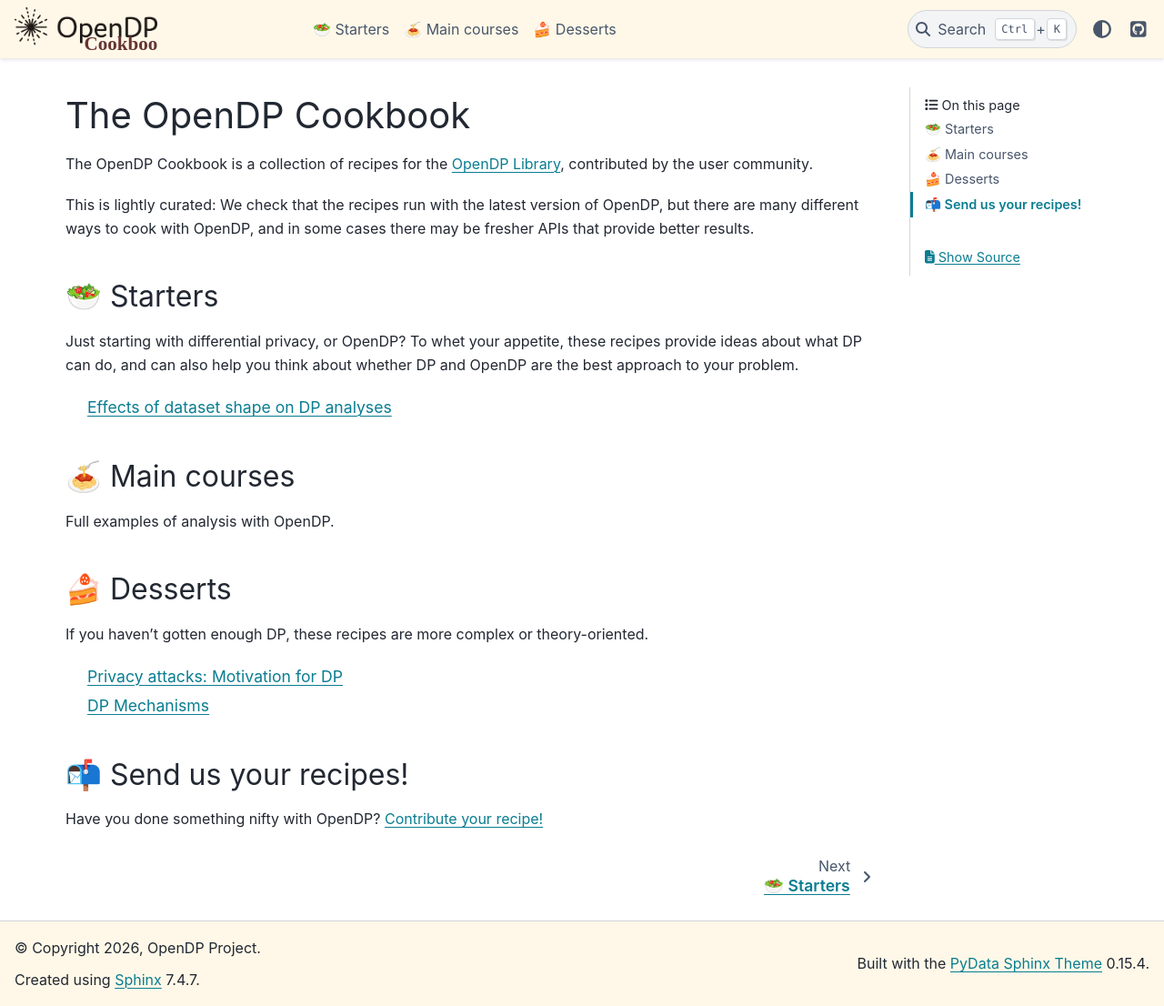
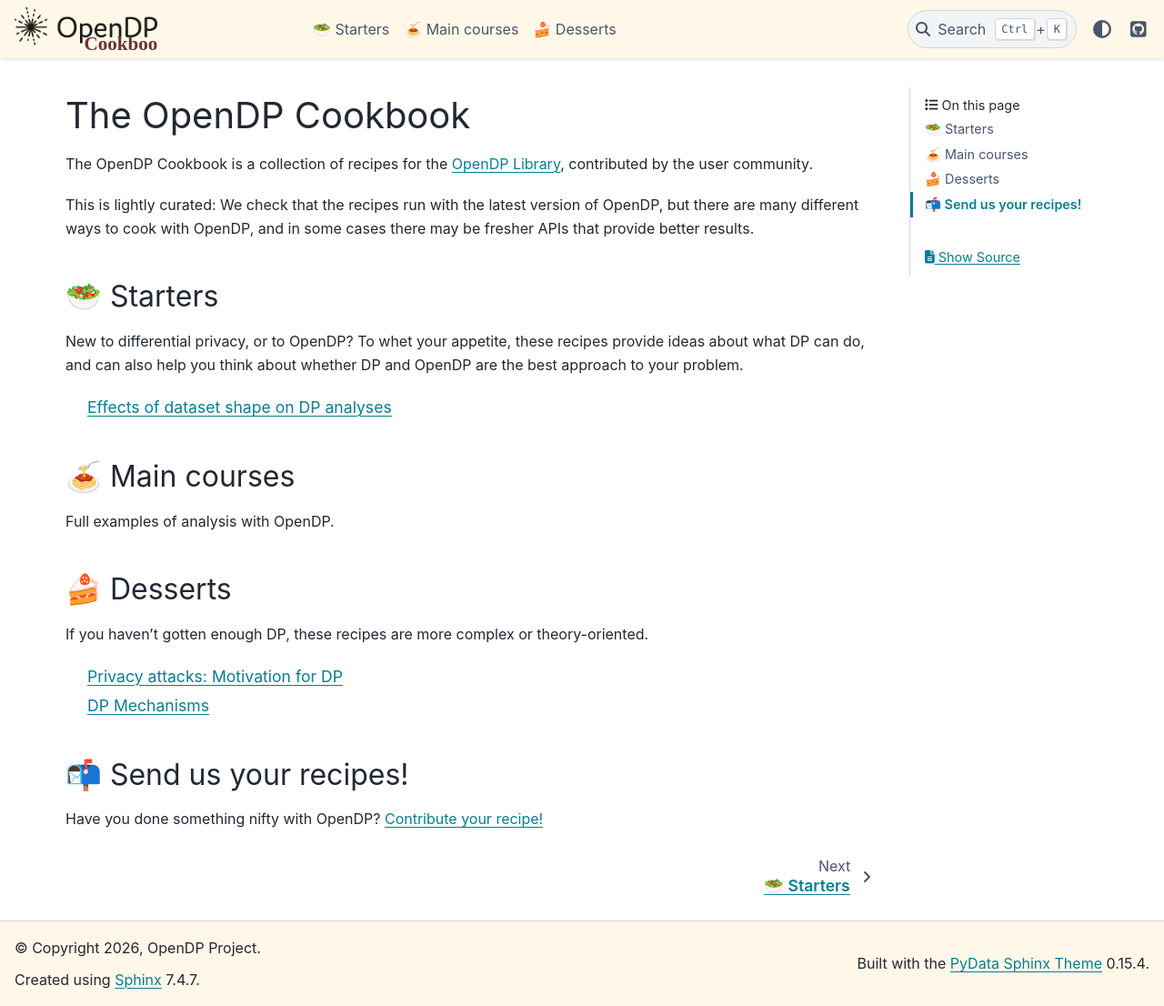
Before and after one commit to opendp/opendp-cookbook, a Sphinx documentation site: the page built from source/index.md, in a window 1280 px wide and 1106 px high. Shown: the whole window at 91% size. Built offline with Sphinx 7.4.7 and the PyData theme 0.15.4, drawn with Linux system fonts in a browser that asks for light colours; pages that are not in the unit, such as notebooks, are missing from menus.

Commit message:
readability tweaks (#50)

```diff
--- a/source/main/dp-wizard-stats.py
+++ b/source/main/dp-wizard-stats.py
@@ -6,7 +6,7 @@
 #
 # ----
 #
-# # DP Statistics for `grade` grouped by `class_year_str`
+# ## DP Statistics for `grade` grouped by `class_year_str`
 #
 # This demonstrates how to calculate DP Statistics for `grade` grouped by `class_year_str` using OpenDP (https://docs.opendp.org).
 # Generated by DP Wizard v0.10.0 (https://github.com/opendp/dp-wizard) on Aug 14, 2026 at 04:09PM.
--- a/source/start/blurb.txt
+++ b/source/start/blurb.txt
@@ -1,4 +1,4 @@
-Just starting with differential privacy, or OpenDP?
+New to differential privacy, or to OpenDP?
 To whet your appetite, these recipes provide ideas about what DP can do,
 and can also help you think about whether DP and OpenDP
 are the best approach to your problem.
```
Also changed, not shown: README.md (+1 -1 lines).
